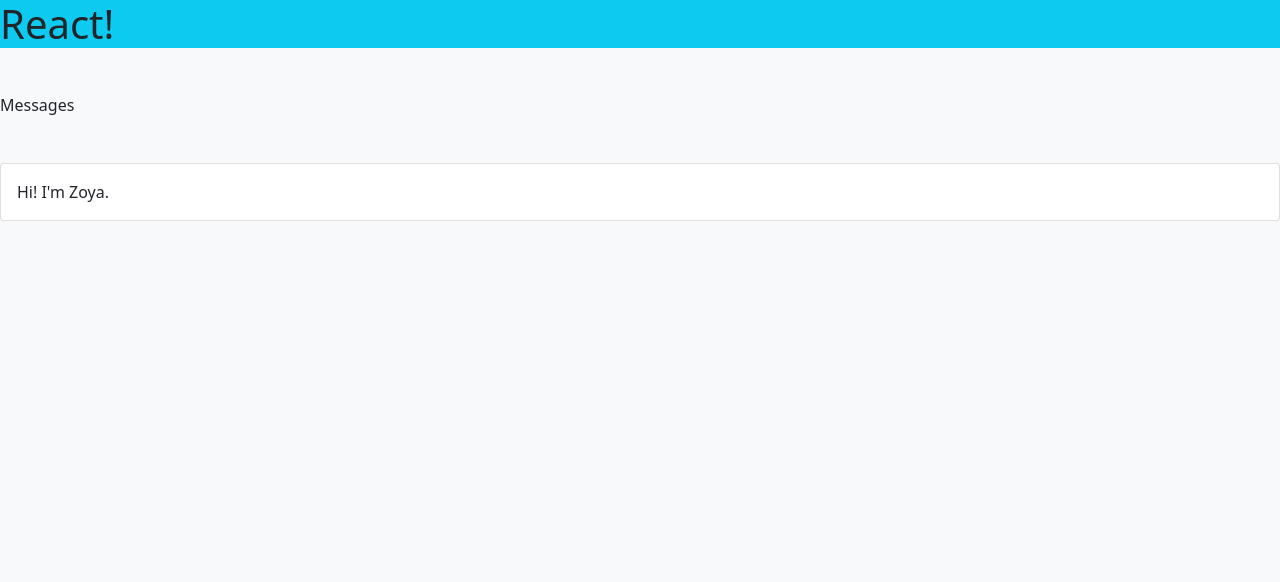
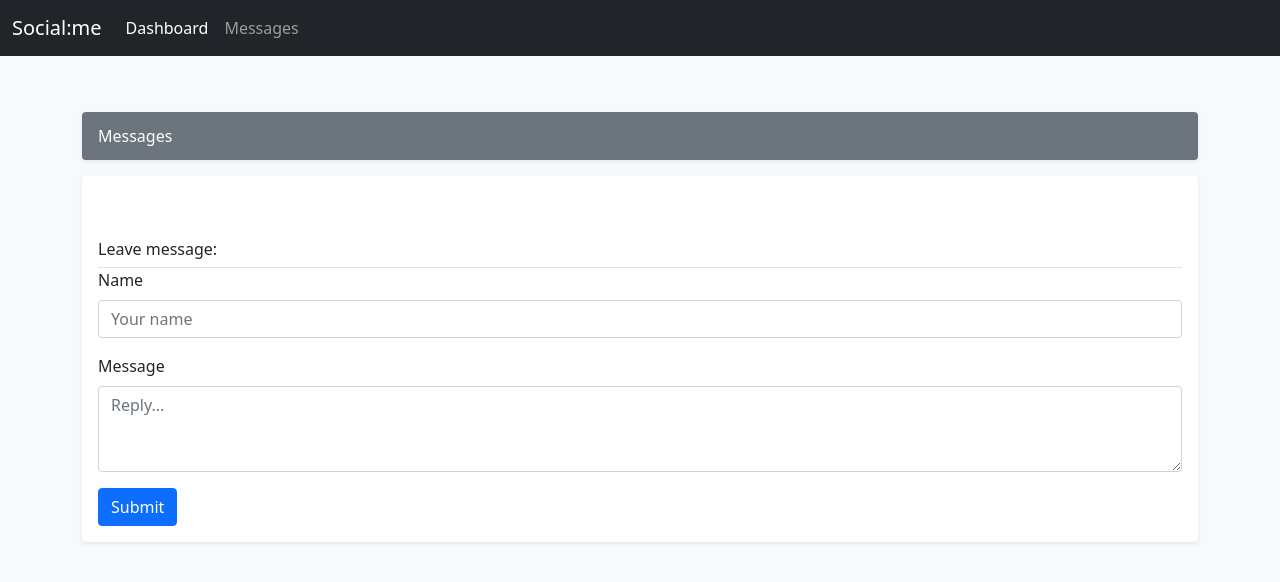
Before and after one commit to izoya/react-social-me, a React app: page / in a window 1280 px wide. Shown: the top 582 px of the page. Built offline with nearby package versions, Linux system fonts and the light colour scheme.

Commit message:
R2 Added send message feature and robot's answer

```diff
--- a/src/App.js
+++ b/src/App.js
@@ -1,15 +1,36 @@
-import React, {Component} from "react";
-import {Message} from "./components/Message/Message";
+import React, {useCallback, useState, useEffect} from 'react';
+import {Messages} from './components/Messages/Messages';
+import {Header} from './components/Header';
 
-export class App extends Component {
-    render() {
-        return (
-            <div>
-                <h1 className="bg-info">React!</h1>
-                <Message message="Hi! I'm Zoya.">
-                    No messages just yet.
-                </Message>
-            </div>
-        );
-    }
-}
+export const App = () => {
+    const [messages, setMessages] = useState([]);
+    const robotMessage = {
+        author: 'Robot',
+        text: 'You\'re welcome!',
+    };
+    let robotTimeout = null;
+
+    const handleAddMessage = useCallback(
+        (message) => setMessages(state => [...state, message]),
+        []
+    );
+    useEffect(() => {
+        const lastMessage = messages[messages.length - 1];
+        if (!lastMessage || lastMessage.author === robotMessage.author) return;
+
+        robotTimeout = setTimeout(() => handleAddMessage(robotMessage), 1500);
+
+        return () => {
+            clearInterval(robotTimeout);
+        };
+    }, [messages]);
+
+    return (
+        <>
+            <Header/>
+            <main className="container pt-5 mt-5">
+                <Messages messages={messages} addMessage={handleAddMessage}/>
+            </main>
+        </>
+    );
+};
--- /dev/null
+++ b/src/components/Header.js
@@ -0,0 +1,25 @@
+import React from 'react';
+
+export const Header = () => {
+    return (
+        <nav className="navbar navbar-expand-lg fixed-top navbar-dark bg-dark" aria-label="Main navigation">
+            <div className="container-fluid">
+                <a className="navbar-brand" href="#">Social:me</a>
+                <button className="navbar-toggler p-0 border-0" type="button" id="navbarSideCollapse" aria-label="Toggle navigation">
+                    <span className="navbar-toggler-icon"/>
+                </button>
+
+                <div className="navbar-collapse" id="header-nav">
+                    <ul className="navbar-nav me-auto mb-2 mb-lg-0">
+                        <li className="nav-item">
+                            <a className="nav-link active" aria-current="page" href="#">Dashboard</a>
+                        </li>
+                        <li className="nav-item">
+                            <a className="nav-link" href="#">Messages</a>
+                        </li>
+                    </ul>
+                </div>
+            </div>
+        </nav>
+    );
+};
--- a/src/components/Message/Message.js
+++ /dev/null
@@ -1,15 +0,0 @@
-import React from "react";
-
-export const Message = (props) => {
-    return (
-        <>
-            <h6 className="my-5">Messages</h6>
-            <div className="card mt-5">
-                <div className="card-body">
-                    {props.message ?? props.children}
-                </div>
-            </div>
-        </>
-
-    )
-}
--- /dev/null
+++ b/src/components/Messages/Messages.js
@@ -0,0 +1,70 @@
+import React, {useCallback, useState} from 'react';
+
+export const Messages = props => {
+    const [author, setAuthor] = useState('');
+    const [text, setText] = useState('');
+
+    const handleAddMessage = useCallback((e) => {
+        e.preventDefault();
+        props.addMessage({author, text});
+        setText('');
+    }, [author, text]);
+
+    return (
+        <>
+            <div className="d-flex align-items-center p-3 my-3 text-white bg-secondary rounded shadow-sm">
+                <i className="d-block"/>
+                <div className="lh-1">
+                    <h1 className="h6 mb-0 lh-1">Messages</h1>
+                </div>
+            </div>
+            <div className="my-3 p-3 bg-body rounded shadow-sm">
+                {props.messages
+                    ? props.messages.map((message, index) =>
+                        <div className="d-flex text-muted pt-3" key={index}>
+                            <svg className="bd-placeholder-img flex-shrink-0 me-2 rounded" width="32" height="32"
+                                 xmlns="http://www.w3.org/2000/svg" role="img" aria-label="Placeholder: 32x32"
+                                 preserveAspectRatio="xMidYMid slice" focusable="false">
+                                <title>{message.author}</title>
+                                <rect width="100%" height="100%" fill="#e83e8c"/>
+                                <text x="50%" y="50%" fill="#e83e8c" dy=".3em">32x32</text>
+                            </svg>
+
+                            <p className="pb-3 mb-0 small lh-sm border-bottom d-block w-100">
+                                <strong className="d-block text-gray-dark mb-2">@{message.author}</strong>
+                                {message.text}
+                            </p>
+                        </div>
+                    )
+                    : 'No messages just yet'
+                }
+                <h6 className="border-bottom pb-2 mb-0 mt-5">Leave message:</h6>
+                <form>
+                    <div className="mb-3">
+                        <label htmlFor="author" className="form-label">Name</label>
+                        <input
+                            value={author}
+                            type="text"
+                            className="form-control"
+                            id="author"
+                            placeholder="Your name"
+                            onChange={(e) => setAuthor(e.target.value)}/>
+                    </div>
+                    <div className="mb-3">
+                        <label htmlFor="text" className="form-label">Message</label>
+                        <textarea
+                            value={text}
+                            className="form-control"
+                            id="text"
+                            rows="3"
+                            placeholder="Reply..."
+                            onChange={(e) => setText(e.target.value)}/>
+                    </div>
+                    <button type="button" className="btn btn-primary" onClick={handleAddMessage}>
+                        Submit
+                    </button>
+                </form>
+            </div>
+        </>
+    );
+};
```
Also changed, not shown: src/index.js (+5 -5 lines).
